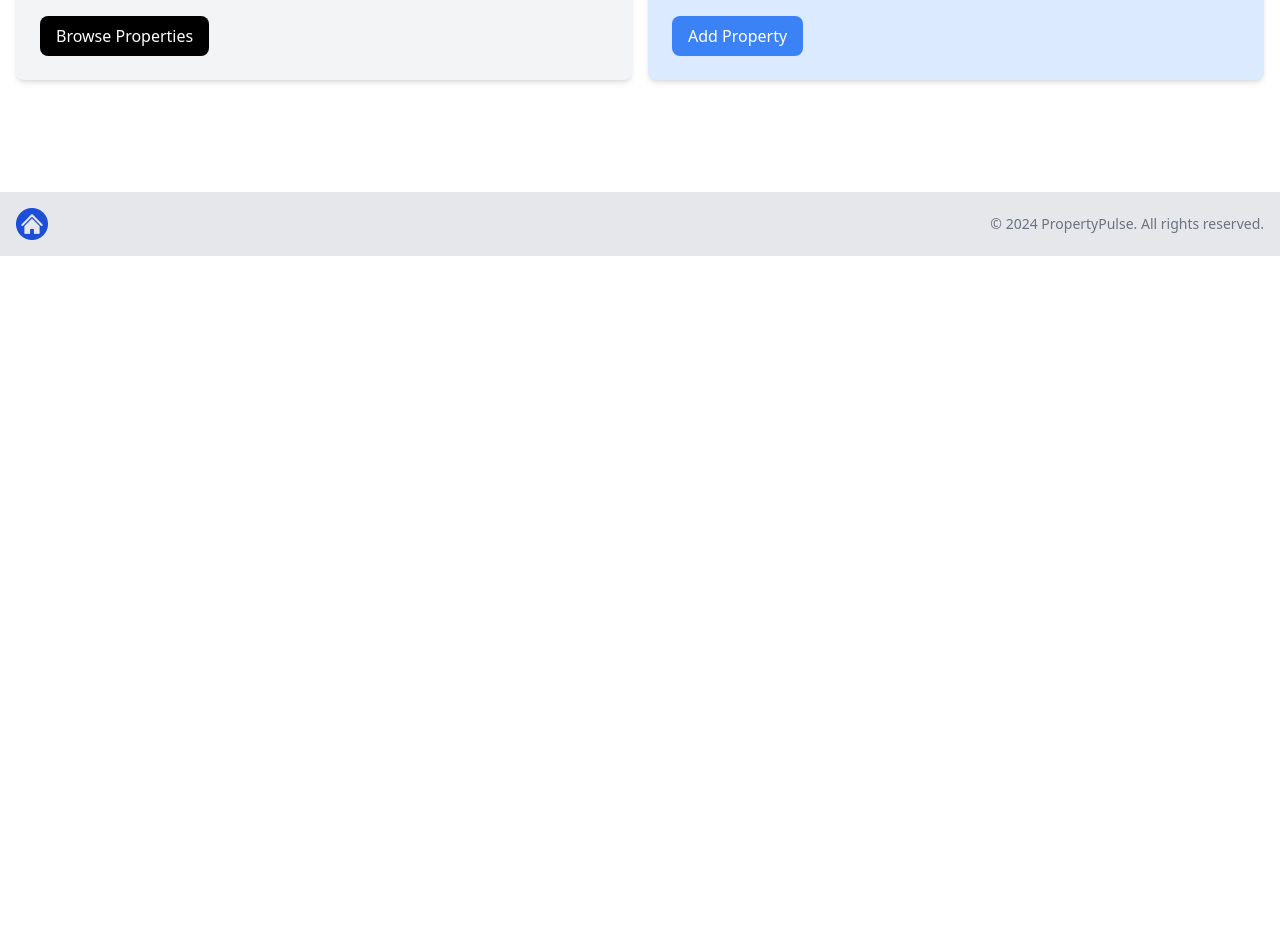
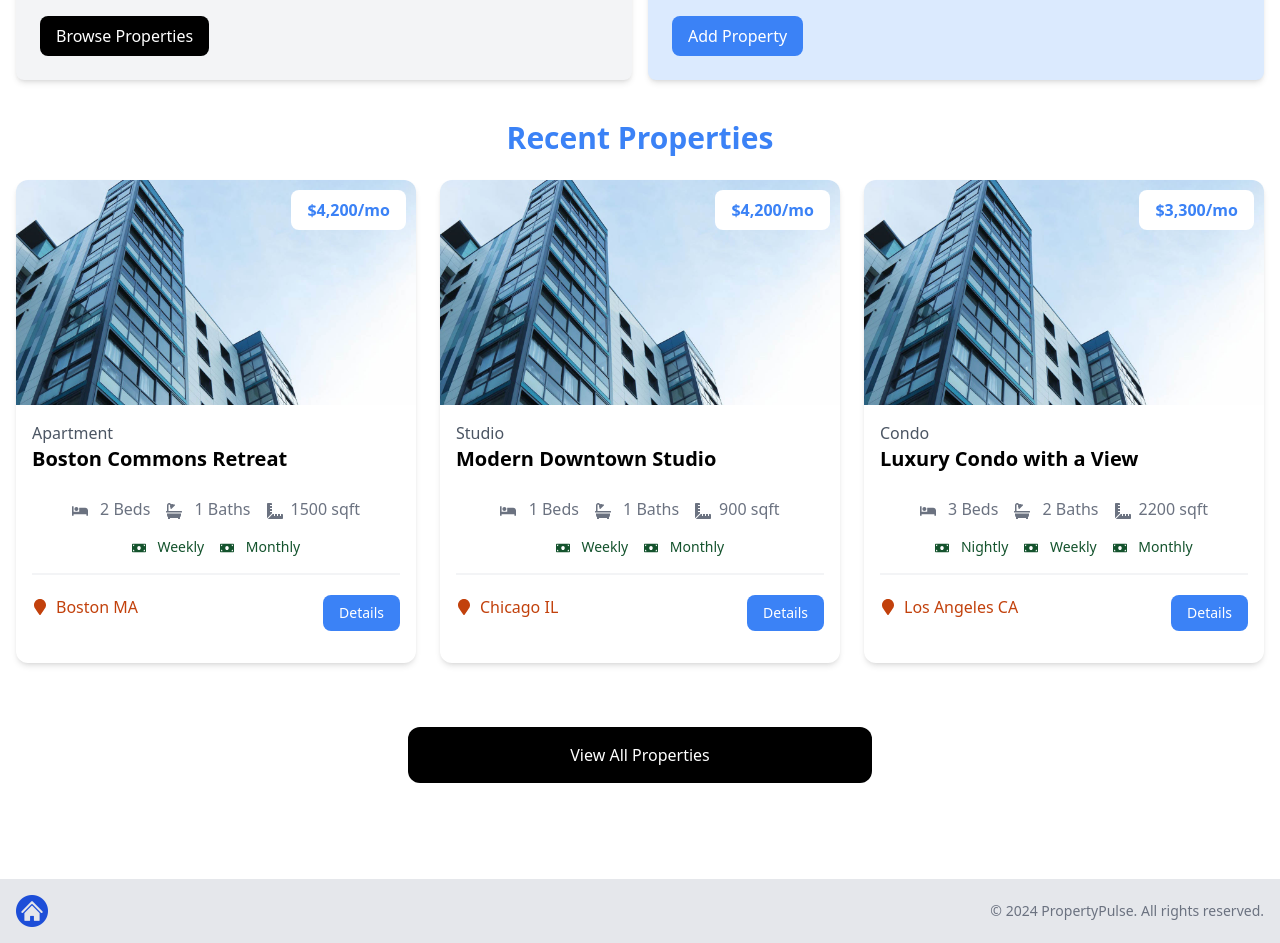
Before and after one commit to mohamedkhairy23/Real-estate, a Next.js app: page / in a window 1280 px wide. Shown: the part 541-1484 px from the top of the page. Before the commit the page ends 800 px from the top, so only its background shows below. Built offline with nearby package versions, Linux system fonts and the light colour scheme.

Commit message:
Home properties component

```diff
--- a/app/layout.jsx
+++ b/app/layout.jsx
@@ -1,4 +1,5 @@
 import "@/assets/styles/globals.css";
+import Footer from "@/components/Footer";
 import Navbar from "@/components/Navbar";
 
 export const metadata = {
@@ -13,6 +14,7 @@
       <body>
         <Navbar />
         <div>{children}</div>
+        <Footer />
       </body>
     </html>
   );
--- a/app/page.jsx
+++ b/app/page.jsx
@@ -1,5 +1,6 @@
 import Footer from "@/components/Footer";
 import Hero from "@/components/Hero";
+import HomeProperties from "@/components/HomeProperties";
 import InfoBoxes from "@/components/InfoBoxes";
 
 const HomePage = () => {
@@ -7,7 +8,7 @@
     <div>
       <Hero />
       <InfoBoxes />
-      <Footer />
+      <HomeProperties />
     </div>
   );
 };
--- /dev/null
+++ b/components/HomeProperties.jsx
@@ -0,0 +1,41 @@
+import Link from "next/link";
+import properties from "@/properties.json";
+import PropertyCard from "@/components/PropertyCard";
+
+const HomeProperties = () => {
+  const recentProperties = properties
+    .sort(() => Math.random() - Math.random())
+    .slice(0, 3);
+
+  return (
+    <>
+      <section className="px-4 py-6">
+        <div className="container-xl lg:container m-auto">
+          <h2 className="text-3xl font-bold text-blue-500 mb-6 text-center">
+            Recent Properties
+          </h2>
+          <div className="grid grid-cols-1 md:grid-cols-3 gap-6">
+            {recentProperties === 0 ? (
+              <p>No Properties Found</p>
+            ) : (
+              recentProperties.map((property) => (
+                <PropertyCard key={property._id} property={property} />
+              ))
+            )}
+          </div>
+        </div>
+      </section>
+
+      <section className="mx-auto max-w-lg my-10 px-6">
+        <Link
+          href="/properties"
+          className="block bg-black text-white text-center py-4 px-6 rounded-xl hover:bg-gray-700"
+        >
+          View All Properties
+        </Link>
+      </section>
+    </>
+  );
+};
+
+export default HomeProperties;
--- a/components/PropertyCard.jsx
+++ b/components/PropertyCard.jsx
@@ -1,5 +1,5 @@
+import Link from "next/link";
 import Image from "next/image";
-import Link from "next/link";
 import a1 from "@/assets/images/properties/a1.jpg";
 import {
   FaBed,
```
